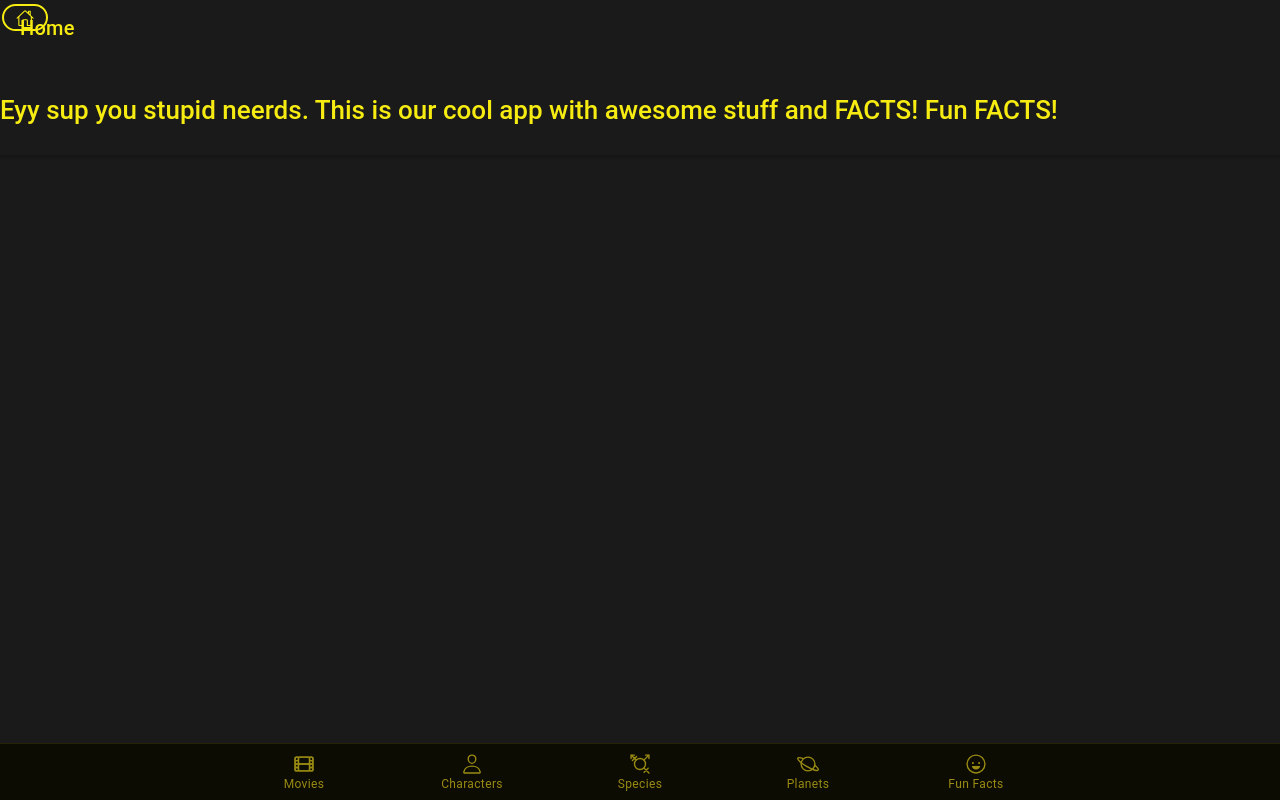
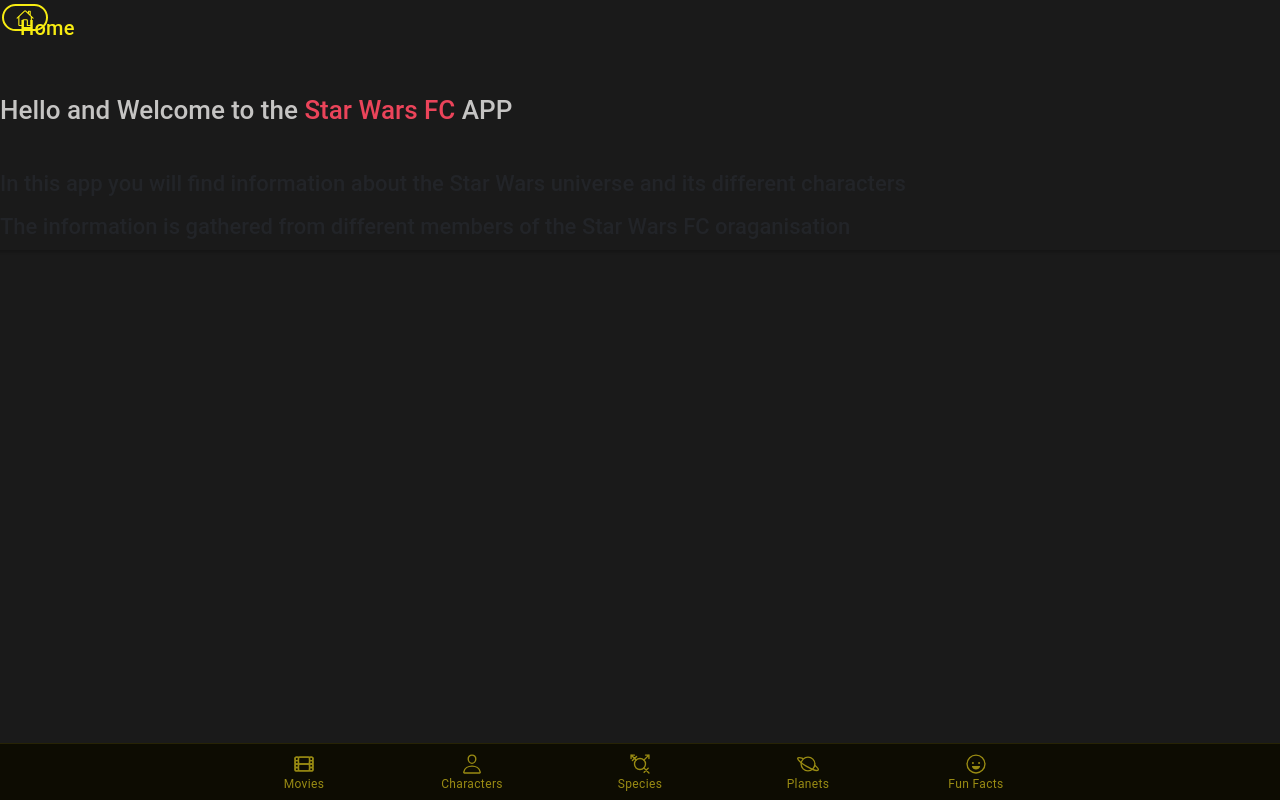
Before and after one commit to OskarLovsveden/2dv513-a3, a React (Create React App) app in the folder client/: page / in a window 1280 px wide. Built offline with nearby package versions, Linux system fonts and the light colour scheme.

Commit message:
Fixing home

```diff
--- a/client/src/pages/Home.tsx
+++ b/client/src/pages/Home.tsx
@@ -8,8 +8,12 @@
         <IonToolbar>
           <IonTitle>Home</IonTitle>
         </IonToolbar>
-        <IonText color="primary" style={{ margin: "20px" }}>
-          <h1>Eyy sup you stupid neerds. This is our cool app with awesome stuff and FACTS! Fun FACTS!</h1>
+        <IonText color="secondary" style={{ margin: "20px" }}>
+          <h1>Hello and Welcome to the <IonText color="danger">Star Wars FC </IonText>APP</h1>
+        </IonText>
+        <IonText color="dark">
+          <h3>In this app you will find information about the Star Wars universe and its different characters</h3>
+          <h3>The information is gathered from different members of the Star Wars FC oraganisation</h3>
         </IonText>
       </IonHeader>
     </IonPage>
```
